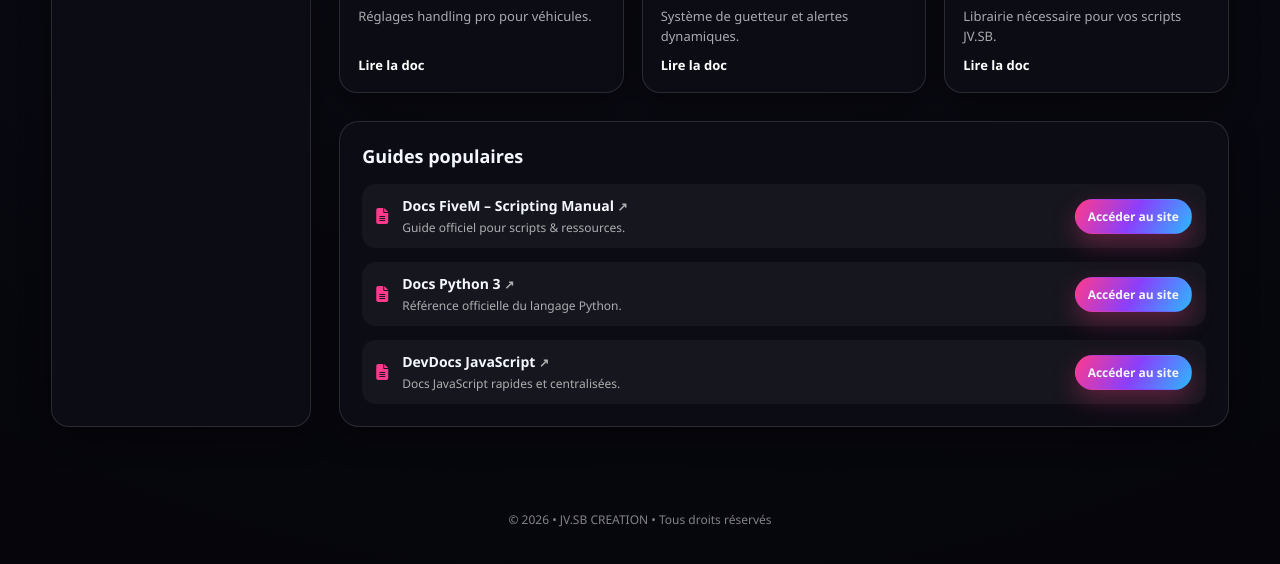
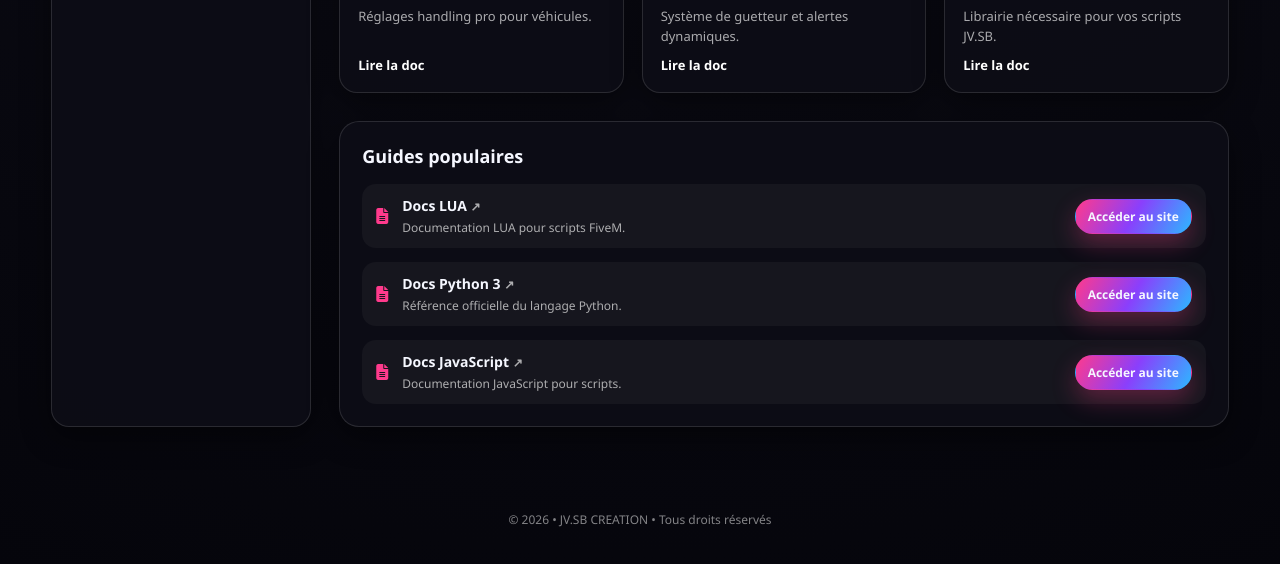
Before and after one commit to sbach-67/mon-site, a website: page index.html in a window 1280 px wide. Shown: the part 833-1397 px from the top of the page. Drawn offline with Linux system fonts and the light colour scheme.

Commit message:
Mise à jour du site

```diff
--- a/index.html
+++ b/index.html
@@ -163,8 +163,8 @@
           <div class="list-item">
             <i class="fa-solid fa-file-lines"></i>
             <div class="list-text">
-              <strong>Docs FiveM – Scripting Manual <span class="external-icon">↗</span></strong>
-              <span>Guide officiel pour scripts & ressources.</span>
+              <strong>Docs LUA <span class="external-icon">↗</span></strong>
+              <span>Documentation LUA pour scripts FiveM.</span>
             </div>
             <a class="btn primary small" href="https://docs.fivem.net/docs/scripting-manual/" target="_blank" rel="noreferrer">Accéder au site</a>
           </div>
@@ -179,8 +179,8 @@
           <div class="list-item">
             <i class="fa-solid fa-file-lines"></i>
             <div class="list-text">
-              <strong>DevDocs JavaScript <span class="external-icon">↗</span></strong>
-              <span>Docs JavaScript rapides et centralisées.</span>
+              <strong>Docs JavaScript <span class="external-icon">↗</span></strong>
+              <span>Documentation JavaScript pour scripts.</span>
             </div>
             <a class="btn primary small" href="https://devdocs.io/javascript/" target="_blank" rel="noreferrer">Accéder au site</a>
           </div>
```
